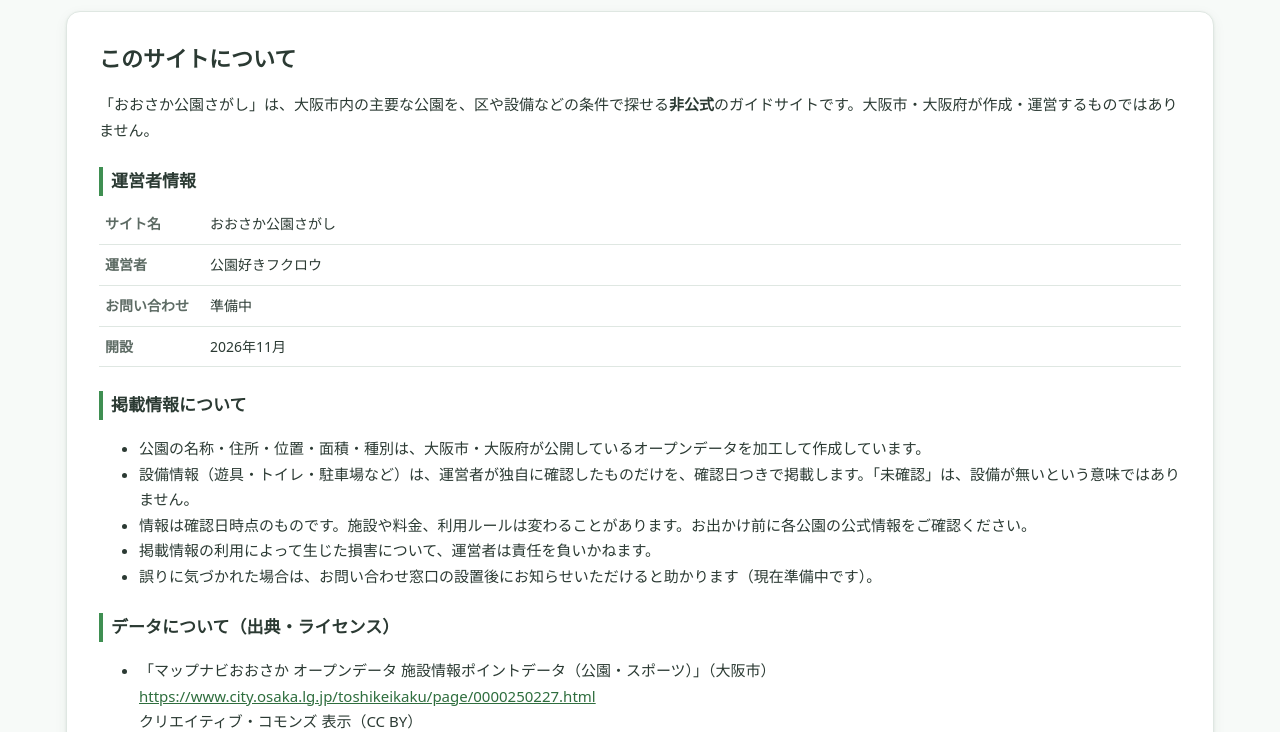
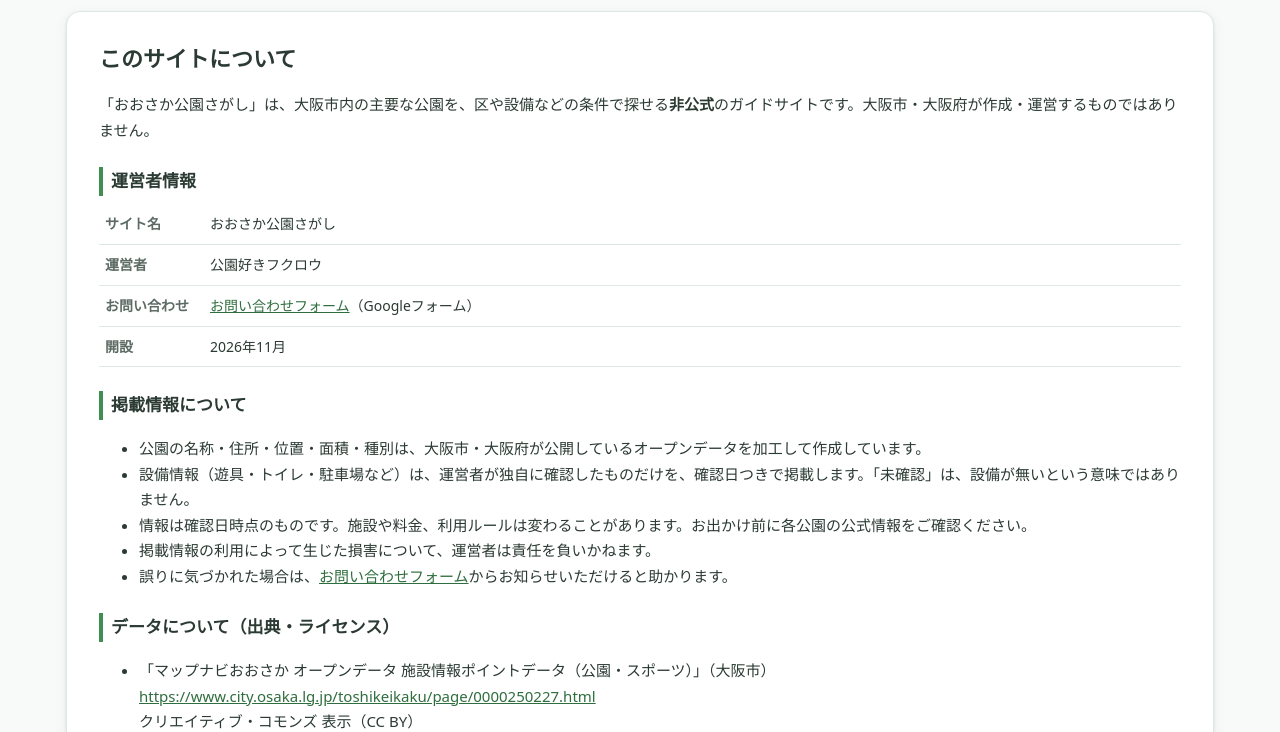
Before and after one commit to park-park-park20/park-park-park20.github.io, a plain HTML site: page about.html in a window 1280 px wide. Shown: the part 64-796 px from the top of the page. Drawn offline with Linux system fonts and the light colour scheme.

Commit message:
お問い合わせフォームを追加

```diff
--- a/about.html
+++ b/about.html
@@ -27,7 +27,7 @@
       <table class="info-table"><tbody>
         <tr><th scope="row">サイト名</th><td>おおさか公園さがし</td></tr>
         <tr><th scope="row">運営者</th><td>公園好きフクロウ</td></tr>
-        <tr><th scope="row">お問い合わせ</th><td>準備中</td></tr>
+        <tr><th scope="row">お問い合わせ</th><td><a href="https://forms.gle/WVnhqMUpqkJLbU7u6" target="_blank" rel="noopener">お問い合わせフォーム</a>（Googleフォーム）</td></tr>
         <tr><th scope="row">開設</th><td>2026年11月</td></tr>
       </tbody></table>
 
@@ -37,7 +37,7 @@
         <li>設備情報（遊具・トイレ・駐車場など）は、運営者が独自に確認したものだけを、確認日つきで掲載します。「未確認」は、設備が無いという意味ではありません。</li>
         <li>情報は確認日時点のものです。施設や料金、利用ルールは変わることがあります。お出かけ前に各公園の公式情報をご確認ください。</li>
         <li>掲載情報の利用によって生じた損害について、運営者は責任を負いかねます。</li>
-        <li>誤りに気づかれた場合は、お問い合わせ窓口の設置後にお知らせいただけると助かります（現在準備中です）。</li>
+        <li>誤りに気づかれた場合は、<a href="https://forms.gle/WVnhqMUpqkJLbU7u6" target="_blank" rel="noopener">お問い合わせフォーム</a>からお知らせいただけると助かります。</li>
       </ul>
 
       <h2 id="data">データについて（出典・ライセンス）</h2>
```
Also changed, not shown: privacy.html (+1 -0 lines).
